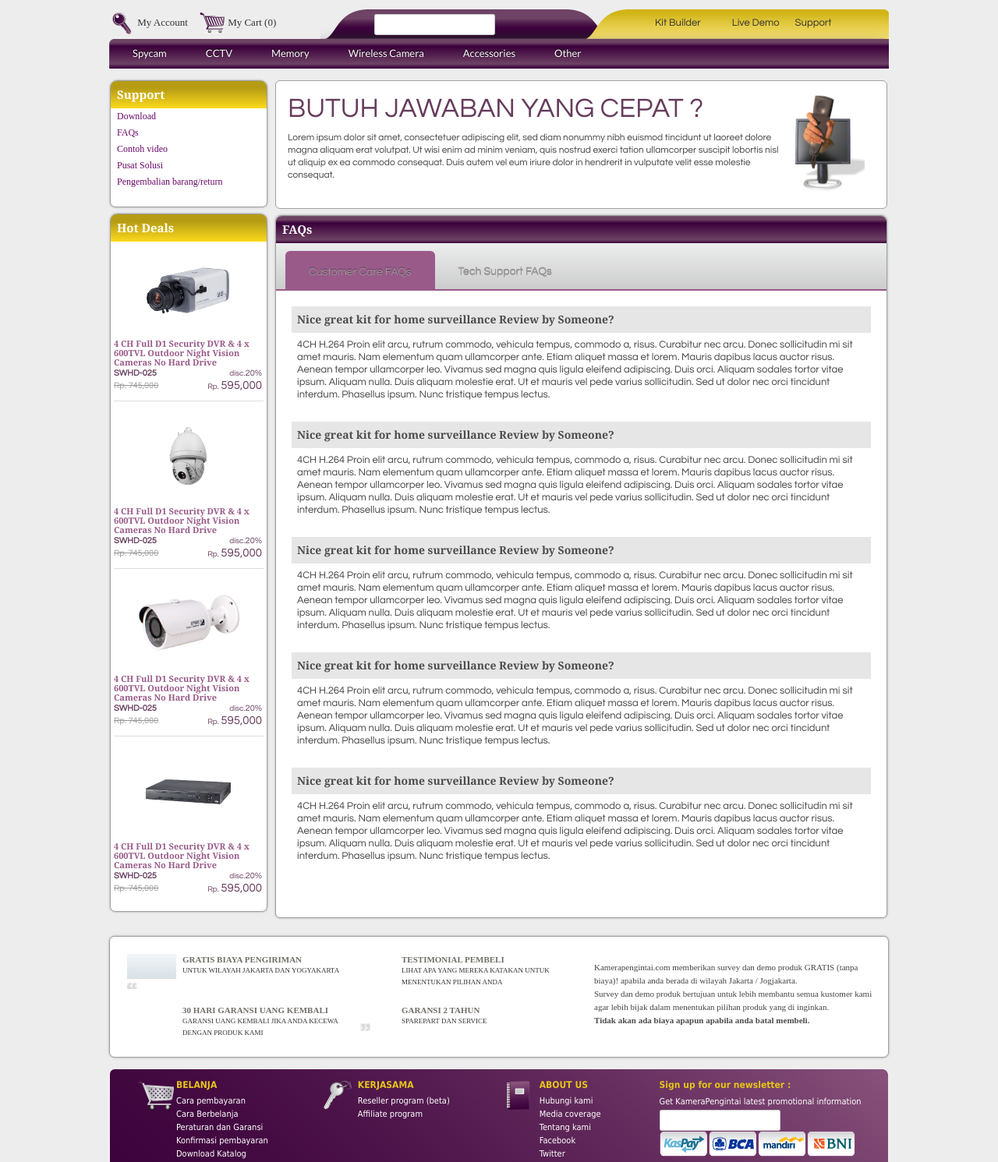
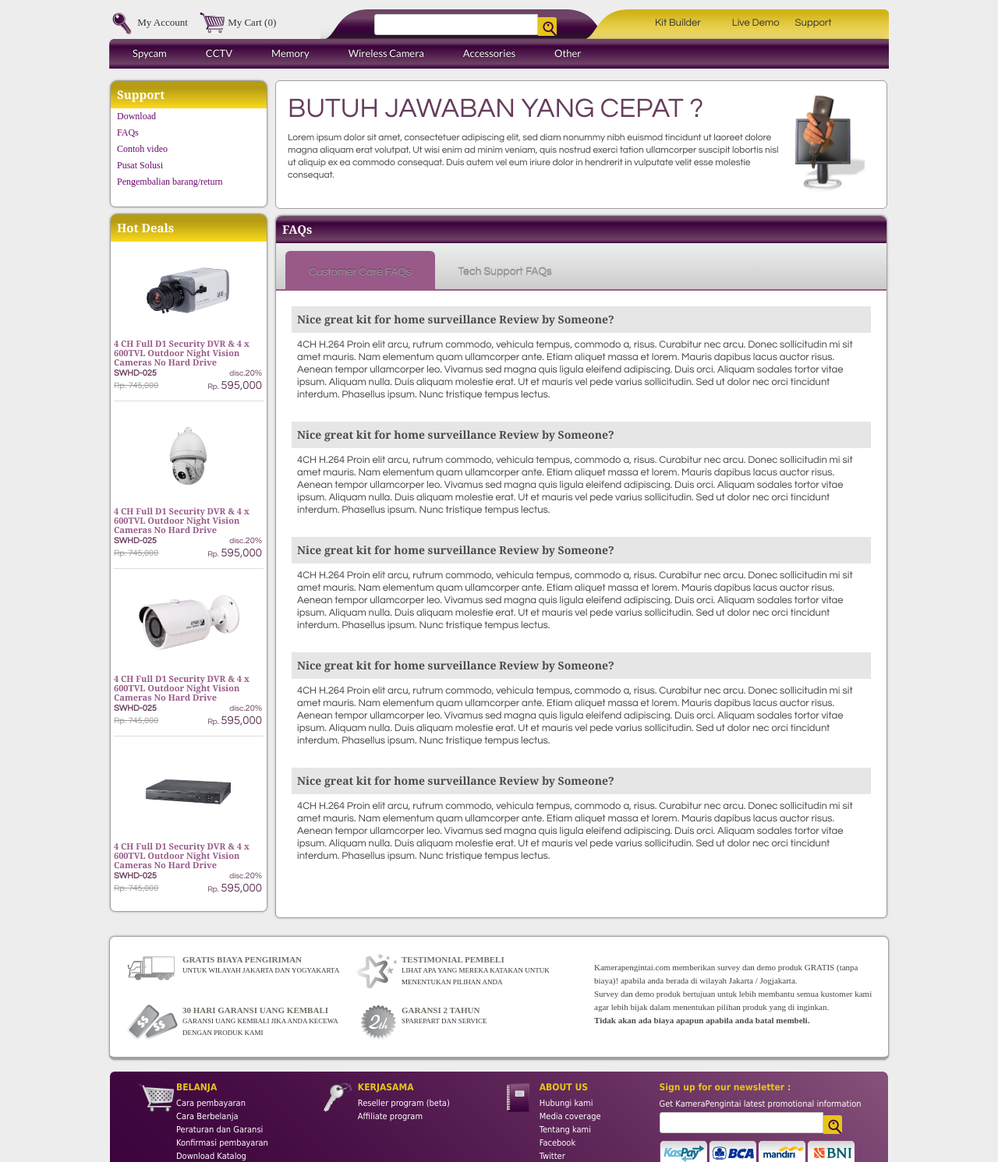
Before and after one commit to KameraPengintai/html, a plain HTML site: page FAQ.html in a window 1280 px wide. Shown: the part 109-1600 px from the top of the page at 78% size. Drawn offline with Linux system fonts and the light colour scheme.

Commit message:
Bug
Bug shiping list

```diff
--- a/FAQ.html
+++ b/FAQ.html
@@ -94,8 +94,8 @@
 				<div class="clear"></div>
 			</ul>
 		</div>
-		<div class="search left">
-			<input style="margin-bottom:0px;" type="text">
+		<div class="search searchform left">
+			<input type="text" style="width:200px;"><button>&nbsp;</button>
 		</div>
 		<div class="support">
 			<ul>
@@ -339,10 +339,10 @@
 		</div>
 		<div class="clear"></div>
 	</div>
-	<div class="fixwidth02 top_radius bottom_radius shadow newproduct margintop15">
+	<div class="fixwidth02 top_radius bottom_radius shadow newproduct margintop15 borderbottom4">
 		<div class="margin12 left">
 
-			<ul class="ind_way_list">
+			<ul class="shiplist">
 				<li class="item_ship">
 					<a href="#">
 						<p class="tit"><VogueBold12>GRATIS BIAYA PENGIRIMAN</VogueBold12></p>
@@ -436,7 +436,7 @@
 		<div class="footer_right left">
 			<div><strong><yellow>Sign up for our newsletter :</yellow></strong></div>
 			<div class="get">Get KameraPengintai latest promotional information</div>
-			<div><input type="text"></div>
+			<div class="marginbottom8 searchform"><input type="text" style="width:200px;"><button>&nbsp;</button></div>
 			<div><img src="images/bank.png"></div>
 			<div><img class="logobawah" src="images/logo_bawah.png"></div>
 		</div>
--- a/stylesheets/style.css
+++ b/stylesheets/style.css
@@ -533,7 +533,7 @@ textarea:focus {
 	box-shadow:  0 0 3px rgba(0,0,0,.2);
 }
 .searchform button {
-	background:url(../images/tombol_01.png);
+	background:#e6c419 url(../images/tombol_01.png);
 	border: 0px;
 	border-top-right-radius: 0.25em;
 	border-bottom-right-radius: 0.25em;
@@ -1445,6 +1445,9 @@ size32 {
 .borderleft {
 	border-left:solid 1px #89898b;
 }
+.borderbottom4 {
+	border-bottom: 4px solid #A0A0A0;
+}
 shopharga {
 	font-family:Century Gothic;
 	font-size:14px;
@@ -1501,3 +1504,15 @@ require {
     padding: 7px;
 	border-bottom: solid 1px #cccccc;
 }
+
+/*Shipping list*/
+.shiplist{overflow: hidden; width: 577px; margin: 0 10px;}
+.shiplist li{ background: url(../images/shiping.png) no-repeat; display: inline; float: left; width: 210px; height: 45px; padding:0 0 0 71px; margin: 10px 0;}
+.shiplist li.item_ship{ background-position: 0px -10px;}
+.shiplist li.item_return{ background-position: 10px -112px;}
+.shiplist li.item_customer{ background-position: 0px -59px;}
+.shiplist li.item_warranty{ background-position: 18px -166px;}
+.shiplist li p{ font-size: 11px;}
+.shiplist li a{ color:#333; text-decoration:none;font-size: 11px; display:block}
+.shiplist li .tit{ font-size: 14px; font-weight: bold; color: #716E67; margin: 0 0 0px; line-height:11px;}
+.shiplist li a:hover,.shiplist li a:hover .tit{ color:#E36F08}
--- a/tab/boxes.css
+++ b/tab/boxes.css
@@ -541,7 +541,7 @@ p#logo { float:left; position: relative; width:200px; height: 79px; margin: 15px
 .ind_way_warp,
 .pagination li,
 .ind_review a.prev,
-.ind_review a.next{ background: url(../images/shiping.png) no-repeat; background: url(../images/index_sprite.png) no-repeat;}
+.ind_review a.next{ background: url(../images/index_sprite.png) no-repeat;}
 .ind_bann_warp{ position: relative; width: 100%; }
 .ind_bann{ height: 265px; width: 100%; overflow: hidden; box-shadow: 1px 0 2px #CCC , -1px 0 2px #CCC;}
 .slides_container{ height: 265px;}
```
Also changed, not shown: detail_produk.html (+5 -5 lines), index.html (+2 -2 lines), kategori.html (+3 -3 lines).
